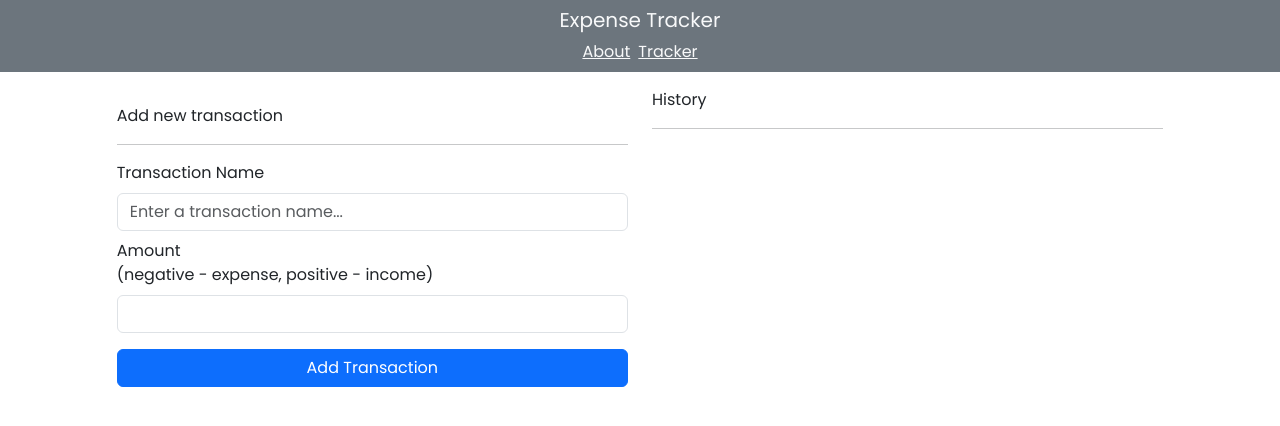
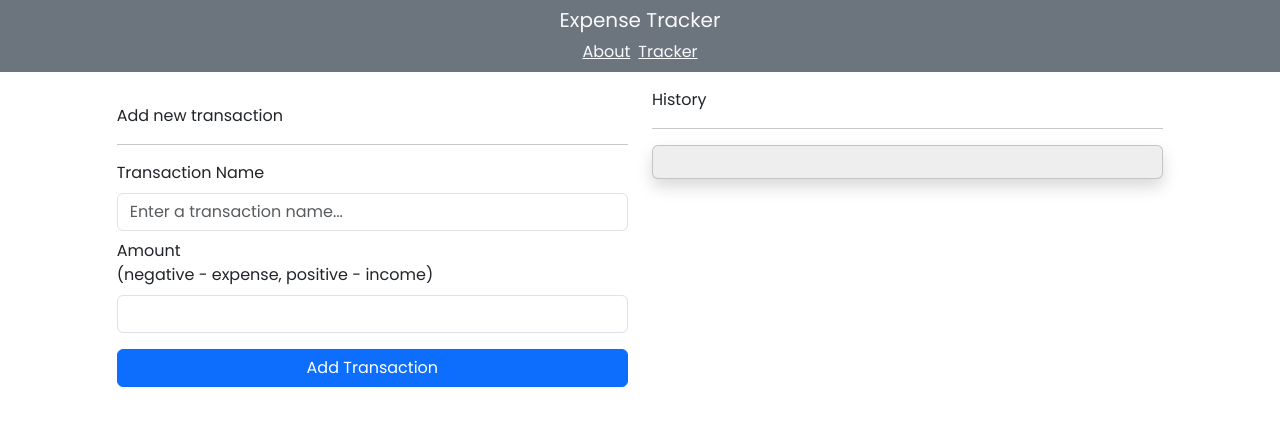
Before and after one commit to lengyangweb/expense-tracker, a Next.js app: page /tracker in a window 1280 px wide. Shown: the top 426 px of the page. Built offline with nearby package versions, Linux system fonts and the light colour scheme.

Commit message:
make history tag scrollable

```diff
--- a/src/app/components/ExpenseHistory.jsx
+++ b/src/app/components/ExpenseHistory.jsx
@@ -22,7 +22,14 @@ const ExpenseHistory = ({ histories, setHistories }) => {
     <>
       <span className="fw-400">History</span>
       <hr />
-      <div>
+      <Card
+        className="p-3 shadow"
+        style={{
+          maxHeight: "420px",
+          overflowY: "scroll",
+          background: "#eeeeee",
+        }}
+      >
         {histories.map((transaction) => (
           <ExpenseItem
             key={transaction.title}
@@ -30,7 +37,7 @@ const ExpenseHistory = ({ histories, setHistories }) => {
             removeTransaction={removeTransaction}
           />
         ))}
-      </div>
+      </Card>
     </>
   );
 };
```
